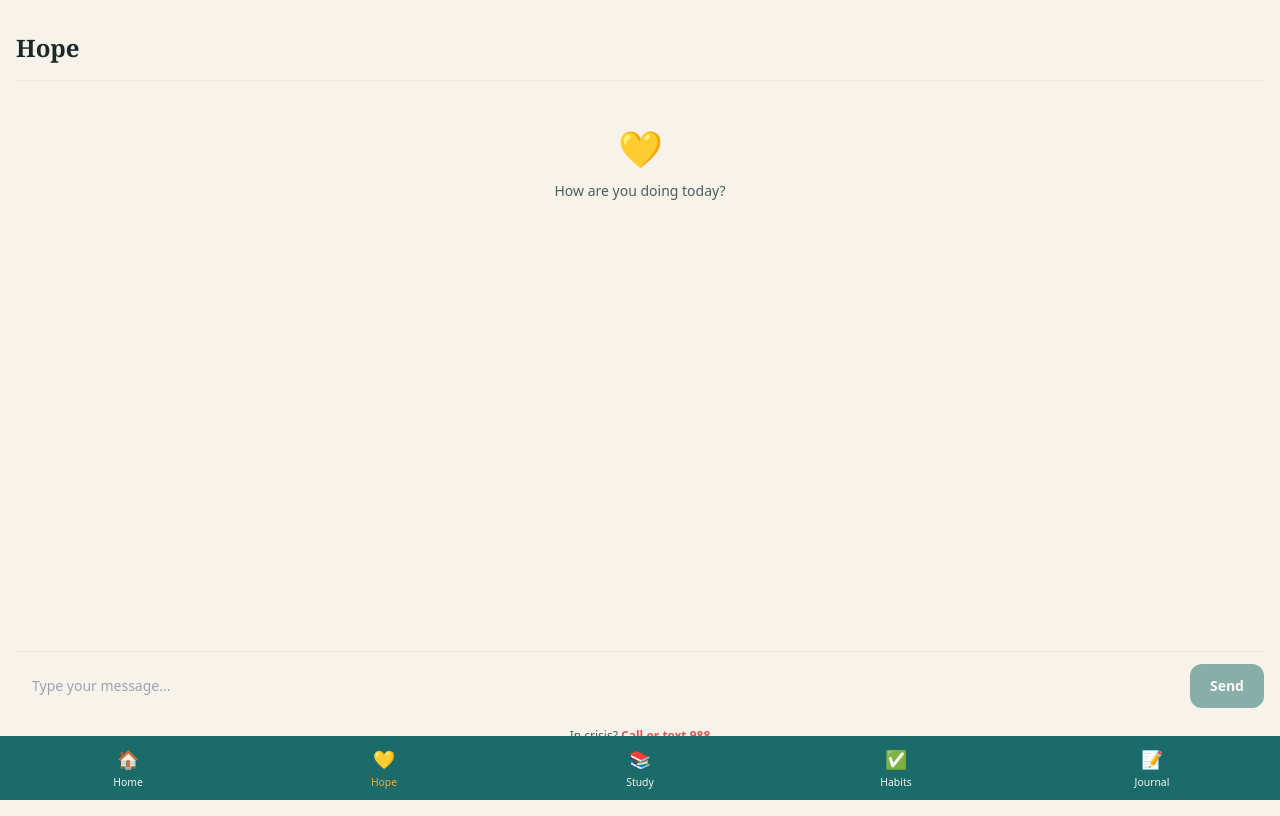
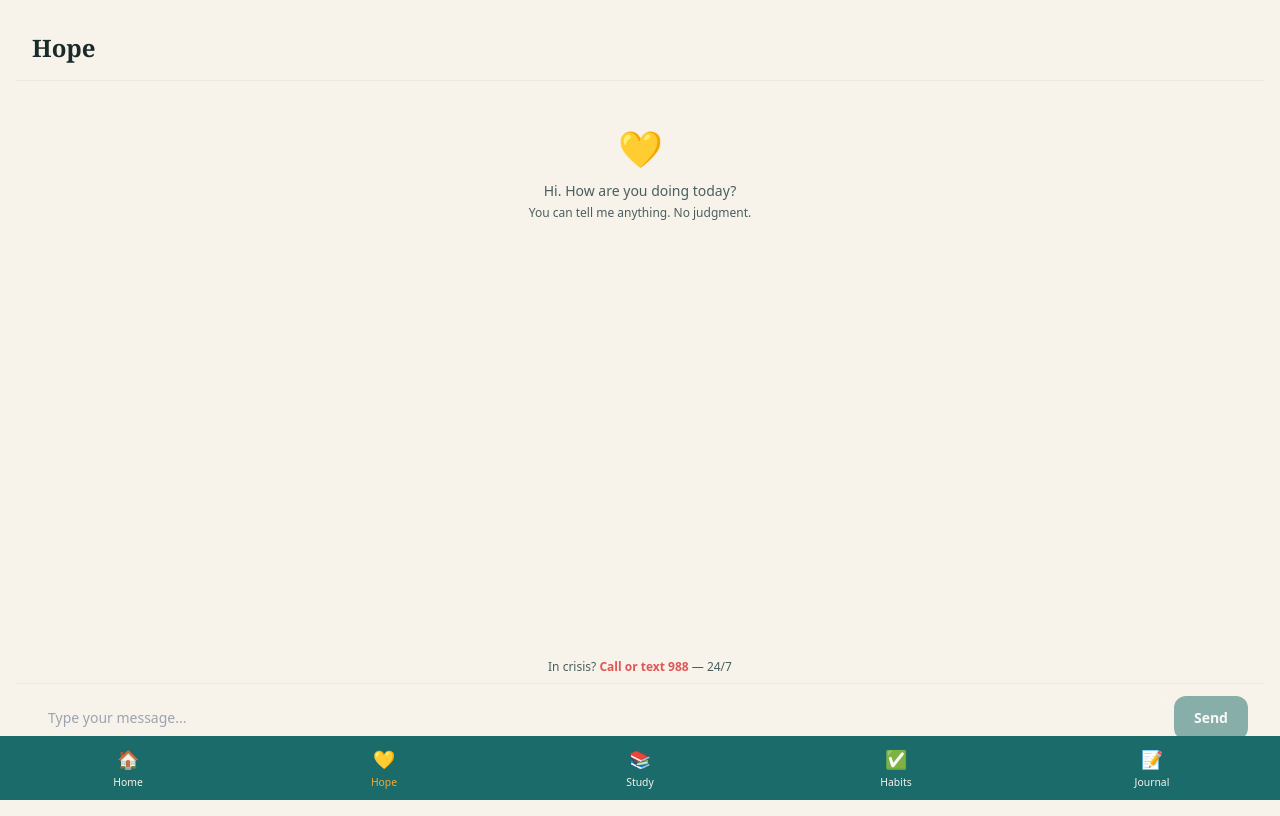
Before and after one commit to goemgnow-star/Life-Lift-APP, a React (Vite) app: page /hope in a window 1280 px wide. Built offline with nearby package versions, Linux system fonts and the light colour scheme.

Commit message:
Full Hope chat with tier display and crisis notice

```diff
--- a/src/pages/Hope.tsx
+++ b/src/pages/Hope.tsx
@@ -1,12 +1,23 @@
 import React, { useState, useRef, useEffect } from 'react';
+import { useAuth } from '../contexts/AuthContext';
+
+interface Message { role: string; content: string; }
 
 const Hope: React.FC = () => {
-  const [messages, setMessages] = useState<{ role: string; content: string }[]>([]);
+  const { user } = useAuth();
+  const [messages, setMessages] = useState<Message[]>([]);
   const [input, setInput] = useState('');
   const [sending, setSending] = useState(false);
+  const [tier, setTier] = useState<number | null>(null);
   const endRef = useRef<HTMLDivElement>(null);
 
   useEffect(() => { endRef.current?.scrollIntoView({ behavior: 'smooth' }); }, [messages]);
+
+  useEffect(() => {
+    if (user) {
+      setTier(user.stability_tier || 1);
+    }
+  }, [user]);
 
   const send = async () => {
     if (!input.trim() || sending) return;
@@ -15,50 +26,61 @@ const Hope: React.FC = () => {
     setInput('');
     setSending(true);
     try {
-      const res = await fetch('/trpc/hope.chat', {
+      const res = await fetch('/api/hope/chat', {
         method: 'POST',
         headers: { 'Content-Type': 'application/json', Authorization: `Bearer ${localStorage.getItem('token')}` },
-        body: JSON.stringify({ message: msg }),
+        body: JSON.stringify({ message: msg, user_id: user?.userId, tier: tier || 1, faith_mode: user?.faith_mode || false }),
       });
       const data = await res.json();
-      setMessages((prev) => [...prev, { role: 'assistant', content: data?.result?.data?.reply || 'I hear you.' }]);
+      const reply = data?.reply || data?.result?.data?.reply || 'I hear you. Tell me more.';
+      setMessages((prev) => [...prev, { role: 'assistant', content: reply }]);
     } catch {
-      setMessages((prev) => [...prev, { role: 'assistant', content: 'Sorry, I had trouble responding. Try again.' }]);
+      setMessages((prev) => [...prev, { role: 'assistant', content: 'I had trouble responding. Can you try again?' }]);
     } finally {
       setSending(false);
     }
   };
 
+  const tierLabel = ['', 'Crisis / Survival', 'Unstable / Fragile', 'Stabilizing', 'Functional Growth'];
+
   return (
     <div className="flex flex-col h-[calc(100vh-64px-env(safe-area-inset-bottom))]">
-      <div className="py-4 border-b border-[#ede8df]">
+      <div className="py-4 border-b border-[#ede8df] px-4">
         <h1 className="text-2xl font-bold text-[#1a2a2a] font-serif">Hope</h1>
+        {tier && <p className="text-xs text-[#4a5e5e] mt-1">Tier {tier}: {tierLabel[tier]}</p>}
       </div>
-      <div className="flex-1 overflow-y-auto py-4 space-y-3">
+
+      <div className="flex-1 overflow-y-auto py-4 px-4 space-y-3">
         {messages.length === 0 && (
           <div className="text-center py-8">
             <p className="text-4xl mb-3">💛</p>
-            <p className="text-[#4a5e5e] text-sm">How are you doing today?</p>
+            <p className="text-[#4a5e5e] text-sm">Hi{user?.name ? `, ${user.name}` : ''}. How are you doing today?</p>
+            <p className="text-[#4a5e5e] text-xs mt-1">You can tell me anything. No judgment.</p>
           </div>
         )}
         {messages.map((m, i) => (
           <div key={i} className={`flex ${m.role === 'user' ? 'justify-end' : 'justify-start'}`}>
-            <div className={`max-w-[80%] rounded-2xl px-4 py-3 text-sm ${m.role === 'user' ? 'bg-[#1B6B6B] text-white' : 'bg-white text-[#1a2a2a] border border-[#ede8df]'}`}>
+            <div className={`max-w-[80%] rounded-2xl px-4 py-3 text-sm ${m.role === 'user' ? 'bg-[#1B6B6B] text-white rounded-br-md' : 'bg-white text-[#1a2a2a] rounded-bl-md shadow-sm border border-[#ede8df]'}`}>
               {m.content}
             </div>
           </div>
         ))}
         <div ref={endRef} />
       </div>
-      <div className="py-3 border-t border-[#ede8df]">
+
+      <div className="text-center py-2 px-4">
+        <p className="text-xs text-[#4a5e5e]">In crisis? <span className="text-[#e05555] font-semibold">Call or text 988</span> — 24/7</p>
+      </div>
+
+      <div className="py-3 px-4 border-t border-[#ede8df]">
         <div className="flex gap-2">
-          <input value={input} onChange={(e) => setInput(e.target.value)} onKeyDown={(e) => e.key === 'Enter' && send()} placeholder="Type your message..." disabled={sending}
-            className="flex-1 bg-[#F7F3EB] rounded-xl px-4 py-3 text-sm focus:outline-none focus:ring-2 focus:ring-[#1B6B6B]" />
+          <input value={input} onChange={(e) => setInput(e.target.value)} onKeyDown={(e) => e.key === 'Enter' && send()}
+            placeholder="Type your message..." disabled={sending}
+            className="flex-1 bg-[#F7F3EB] rounded-xl px-4 py-3 text-sm focus:outline-none focus:ring-2 focus:ring-[#1B6B6B] disabled:opacity-50" />
           <button onClick={send} disabled={!input.trim() || sending}
-            className="bg-[#1B6B6B] text-white rounded-xl px-5 py-3 text-sm font-semibold disabled:opacity-50">Send</button>
+            className="bg-[#1B6B6B] text-white rounded-xl px-5 py-3 text-sm font-semibold disabled:opacity-50">{sending ? '...' : 'Send'}</button>
         </div>
       </div>
-      <p className="text-center text-xs text-[#4a5e5e] py-2">In crisis? <span className="text-[#e05555] font-semibold">Call or text 988</span></p>
     </div>
   );
 };
```
